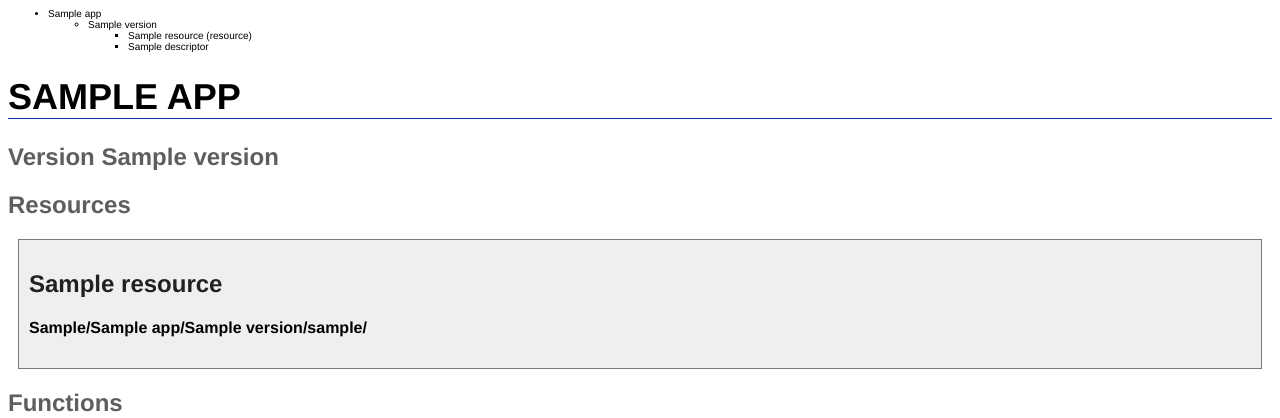
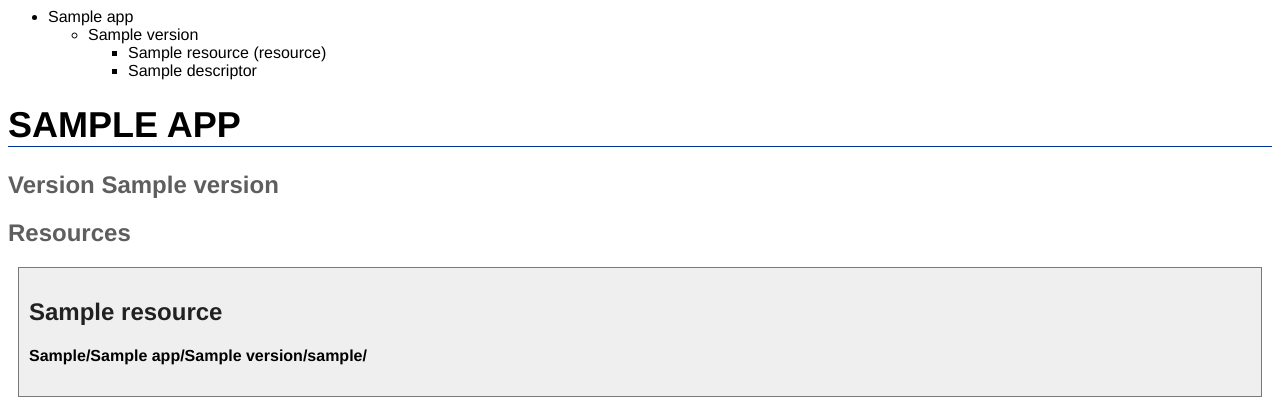
Before and after one commit to Axilent/sharrock, a Django app: template sharrock/templates/sharrock/directory.html in a window 1280 px wide. Shown: the top 418 px of the page. Run offline with Django 3.2, Linux system fonts and the light colour scheme; the template is opened without the code that fills it: most values are stand-ins (such as "Sample title", 1, 10 or a date in 2020).

Commit message:
Maybe 12 is better.

```diff
--- a/sharrock/templates/sharrock/style.html
+++ b/sharrock/templates/sharrock/style.html
@@ -74,6 +74,6 @@ div.resource h3 {
 }
 
 div.toc {
-	font-size:10px;
+	font-size:12 px;
 }
 </style>
```
